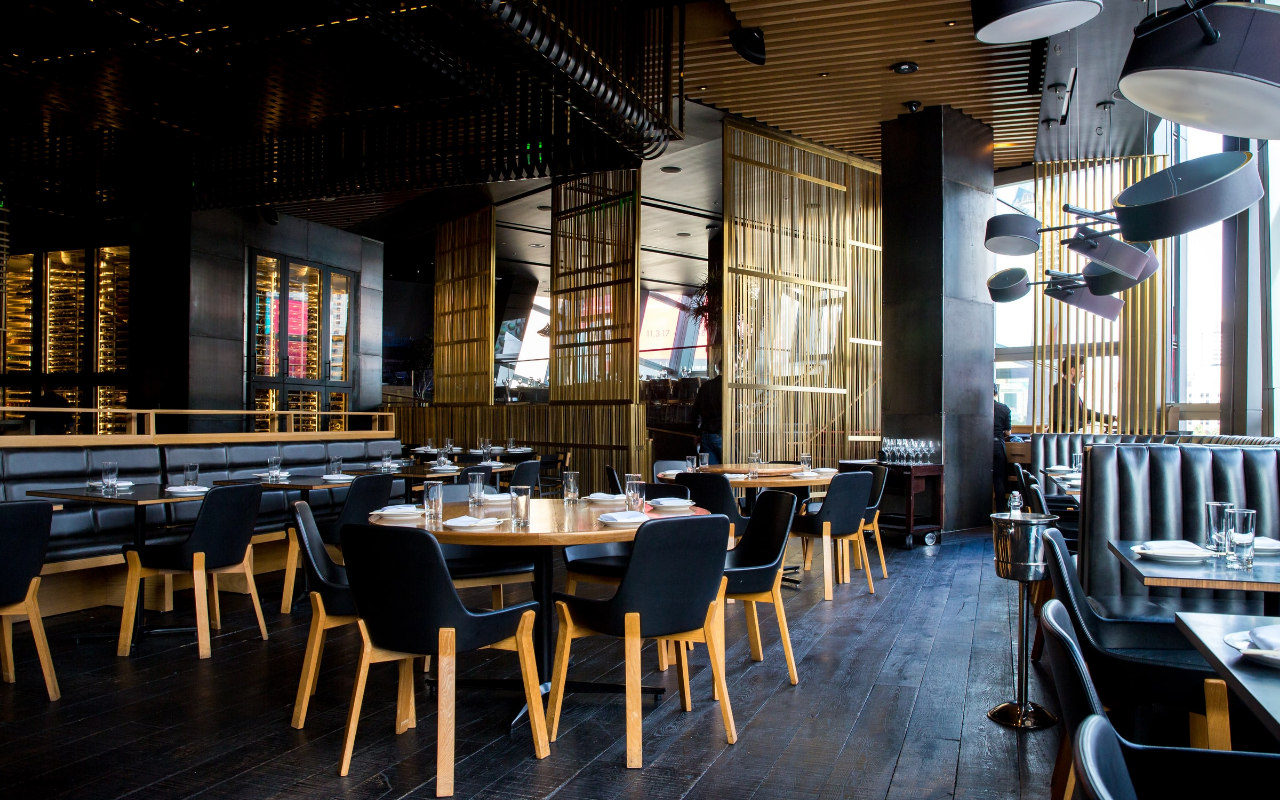
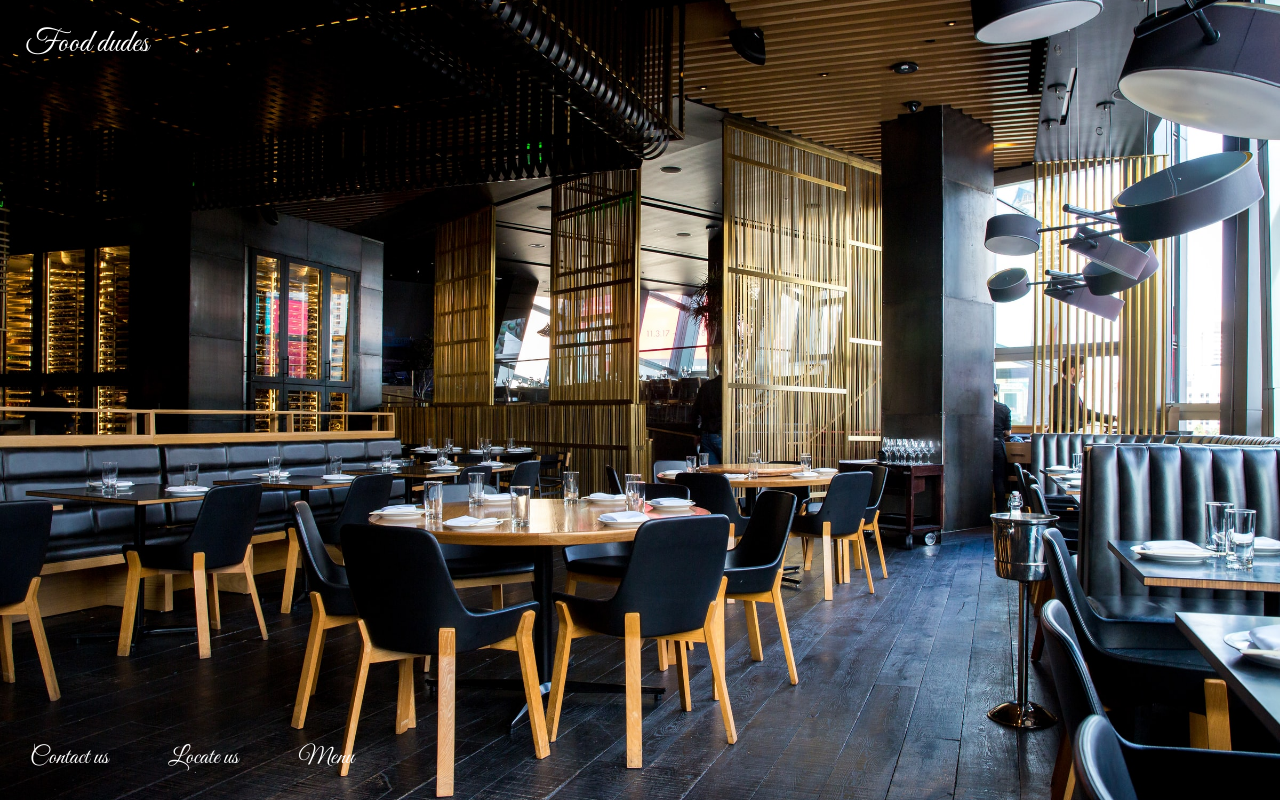
Before and after one commit to Nikita19-dev/Restaurant, an Angular app: page / in a window 1280 px wide. Built offline with nearby package versions, Linux system fonts and the light colour scheme.

Commit message:
Updated Bottom navbar

```diff
--- a/src/app/landing-page/landing-page.component.css
+++ b/src/app/landing-page/landing-page.component.css
@@ -1,4 +1,4 @@
-.main-image{
+.main-image {
   padding: 0;
   height: 100vh;
   width: 100%;
@@ -8,36 +8,32 @@
 
 .container {
   position: relative;
-    text-align: center;
+
   color: white;
+  overflow: hidden;
+    height: 100vh
 }
+
 .top-left {
   position: absolute;
-    top: 24px;
-    left: 37px;
-    font-size: 174%;
-    font-style: oblique
+  top: 3%;
+  left:2%;
+  font-size: 2rem;
+  color: white
 }
 
-  .bottom-left-1 {
-    position: absolute;
-  bottom: 8px;
-  left: 16px;
+.bottom-nav-bar {
+  display: flex;
+  justify-content: space-around;
+  align-items: center;
+  color:#fff;
+  height: 8vh;
+  margin-top: -10vh;
+  width: 30%;
+  font-size: 1.5rem;
+
 }
-
-  .bottom-left-2{
-    position: absolute;
-  bottom: 8px;
-  left: 16px;
-    font-style: oblique
+a, a:hover, a:focus, a:active {
+  text-decoration: none;
+  color: inherit;
 }
-
-  .bottom-left-3{
-    position: absolute;
-    bottom: 8px;
-    left: 16px;
-    font-style: oblique
-  }
-  .flex-container{
-    display: flex;
-  }
--- a/src/app/landing-page/landing-page.component.html
+++ b/src/app/landing-page/landing-page.component.html
@@ -1,7 +1,12 @@
-<div class="flex-container">
+<div class="container">
     <img src="assets/main3.jpg" alt="restaurant image" class="main-image">
-    <div class="top-left">food dudes</div>
-    <div class="bottom-left-1">Contact us</div>
+    <div class="top-left">Food dudes</div>
+    <div class="bottom-nav-bar">
+    <a [routerLink]="['contact']">
+    <div class="bottom-left-1" >
+    Contact us</div>
+    </a>
     <div class="bottom-left-2">Locate us</div>
     <div class="bottom-left-3">Menu</div>
+    </div>
 </div>
```
Lines whose indentation alone changed are shown as unchanged.
